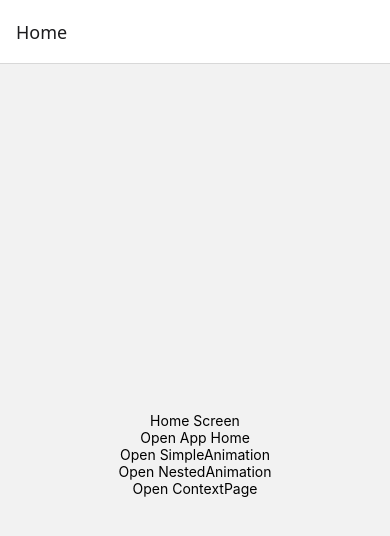
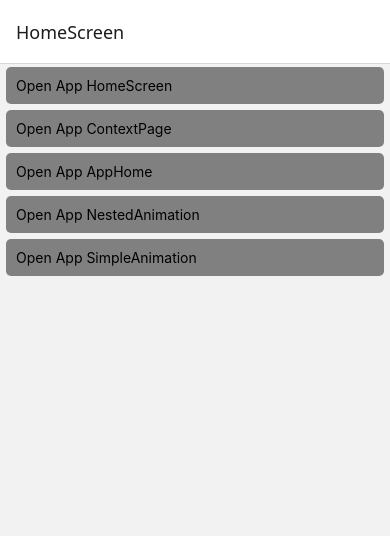
Before and after one commit to YueLiXing/TestRn, a React Native app: screen / in a window 390 px wide. Shown: the top 536 px of the page. Built offline with nearby package versions, Linux system fonts and the light colour scheme.

Commit message:
feat 添加页面参数传递

```diff
--- a/App.tsx
+++ b/App.tsx
@@ -1,66 +1,27 @@
 // In App.js in a new project
 
 import * as React from 'react';
-import { View, Text, TouchableOpacity } from 'react-native';
-import { NavigationContainer, useNavigation } from '@react-navigation/native';
-import { createNativeStackNavigator } from '@react-navigation/native-stack';
-import AppHome from './src/home/AppHome';
-import { SafeAreaProvider } from 'react-native-safe-area-context';
-import SimpleAnimation from './src/animate/SimpleAnimation';
-import NestedAnimation from "./src/animate/NestedAnimation";
-import ContextPage from "./src/context/ContextPage.tsx";
+import {NavigationContainer} from '@react-navigation/native';
+import {createNativeStackNavigator} from '@react-navigation/native-stack';
+import {SafeAreaProvider} from 'react-native-safe-area-context';
+import routes from './src/routes.tsx';
 
-function HomeScreen() {
-  const navgation = useNavigation();
-  const onClickOpenAppHome = (name: string) => {
-    navgation.navigate(name);
-  };
-  return (
-    <View style={{ flex: 1, alignItems: 'center', justifyContent: 'center' }}>
-      <Text>Home Screen</Text>
-      <TouchableOpacity
-        onPress={() => {
-          onClickOpenAppHome('AppHome');
-        }}>
-        <Text>Open App Home</Text>
-      </TouchableOpacity>
-      <TouchableOpacity
-        onPress={() => {
-          onClickOpenAppHome('SimpleAnimation');
-        }}>
-        <Text>Open SimpleAnimation</Text>
-      </TouchableOpacity>
-      <TouchableOpacity
-        onPress={() => {
-          onClickOpenAppHome('NestedAnimation');
-        }}>
-        <Text>Open NestedAnimation</Text>
-      </TouchableOpacity>
-      <TouchableOpacity
-        onPress={() => {
-          onClickOpenAppHome('ContextPage');
-        }}>
-        <Text>Open ContextPage</Text>
-      </TouchableOpacity>
-    </View>
-  );
-}
+const pageKeys = Object.keys(routes);
 
 const Stack = createNativeStackNavigator();
 
 function RootStack() {
   return (
-    <Stack.Navigator>
-      <Stack.Screen name="Home" component={HomeScreen} />
-      <Stack.Screen name="AppHome" component={AppHome} />
-      <Stack.Screen name="SimpleAnimation" component={SimpleAnimation} />
-      <Stack.Screen name="NestedAnimation" component={NestedAnimation} />
-      <Stack.Screen name="ContextPage" component={ContextPage} />
+    <Stack.Navigator initialRouteName={'HomeScreen'}>
+      {pageKeys.map(value => {
+        return <Stack.Screen name={value} component={routes[value]} key={value} />;
+      })}
     </Stack.Navigator>
   );
 }
 
-export default function App() {
+export default function App(props: any) {
+  console.log('initprops', props);
   return (
     <SafeAreaProvider>
       <NavigationContainer>
--- a/src/context/ContextPage.tsx
+++ b/src/context/ContextPage.tsx
@@ -1,5 +1,7 @@
-import React, {createContext, useCallback, useContext, useState} from "react";
-import {Text, TouchableOpacity, View} from "react-native";
+import React, {createContext, useCallback, useContext, useState} from 'react';
+import {Text, TouchableOpacity, View} from 'react-native';
+import {SafeAreaView} from 'react-native-safe-area-context';
+import {Route} from "@react-navigation/native";
 
 const DetailContext = createContext({
   count: '',
@@ -7,13 +9,19 @@ const DetailContext = createContext({
   setCount: (count:string) => {},
 });
 
-function ContextPage() {
+type ContextPageRouteParam = {
+  name: string;
+}
+
+function ContextPage(props: {route: Route<string,ContextPageRouteParam> }) {
+  console.log('param', props, props.route.params);
   const [count,setCount] = useState('0');
   const onLickAdd = useCallback(() => {
     setCount(`${parseInt(count) + 1}`);
   }, [count]);
   return (
     <DetailContext.Provider value={{count, setCount}}>
+      <SafeAreaView edges={['bottom']}>
         <View>
           <Text>{count}</Text>
         </View>
@@ -21,8 +29,9 @@ function ContextPage() {
         <TouchableOpacity onPress={onLickAdd}>
           <Text>Add</Text>
         </TouchableOpacity>
+      </SafeAreaView>
     </DetailContext.Provider>
-  )
+  );
 }
 
 function RedBtn() {
@@ -34,7 +43,7 @@ function RedBtn() {
         <Text>Add2</Text>
       </TouchableOpacity>
     </View>
-  )
+  );
 }
 
 export default ContextPage;
--- /dev/null
+++ b/src/home/HomeScreen.tsx
@@ -0,0 +1,29 @@
+import {useNavigation} from "@react-navigation/native";
+import {FlatList, Text, TouchableOpacity, View} from "react-native";
+import * as React from "react";
+import routes from "../routes.tsx";
+
+export default function HomeScreen() {
+  const navgation = useNavigation();
+  const onClickOpenAppHome = (name: string) => {
+    navgation.navigate(name, {name});
+  };
+  const pageKeys = Object.keys(routes);
+  return (
+    <View style={{flex: 1, alignItems: 'center', justifyContent: 'center'}}>
+      <FlatList style={{width: '100%'}} data={pageKeys} renderItem={(item) => {
+        const name = item.item;
+        return (
+          <View style={{ backgroundColor: 'gray', borderBottomColor: 'white', borderRadius: 5, padding: 10, marginHorizontal: 6, marginVertical: 3}}>
+            <TouchableOpacity
+              onPress={() => {
+                onClickOpenAppHome(name);
+              }}>
+              <Text>Open App {name}</Text>
+            </TouchableOpacity>
+          </View>
+        );
+      }}/>
+    </View>
+  );
+}
```
Also changed, not shown: src/routes.tsx (+12 -1 lines). Lines whose indentation alone changed are shown as unchanged.
